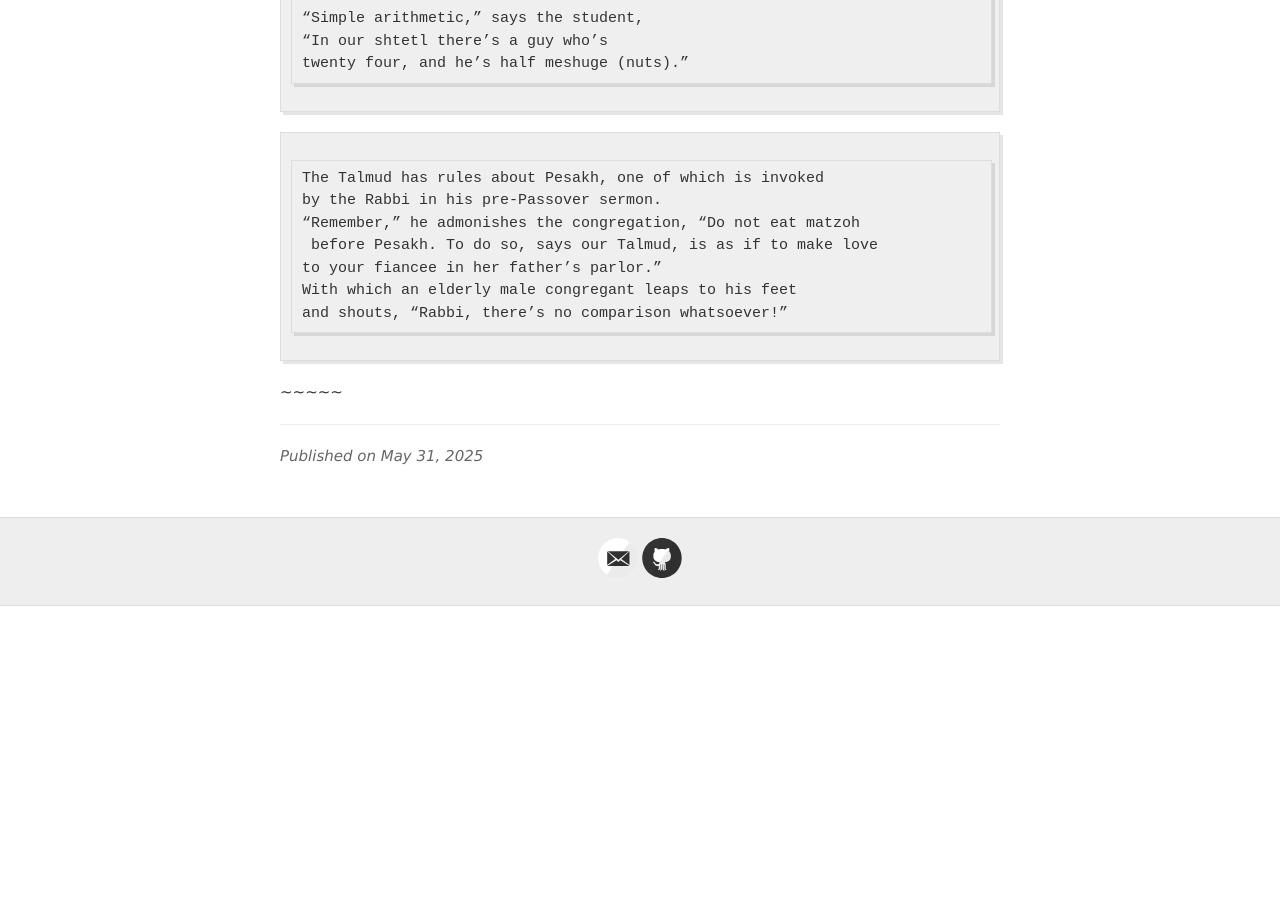
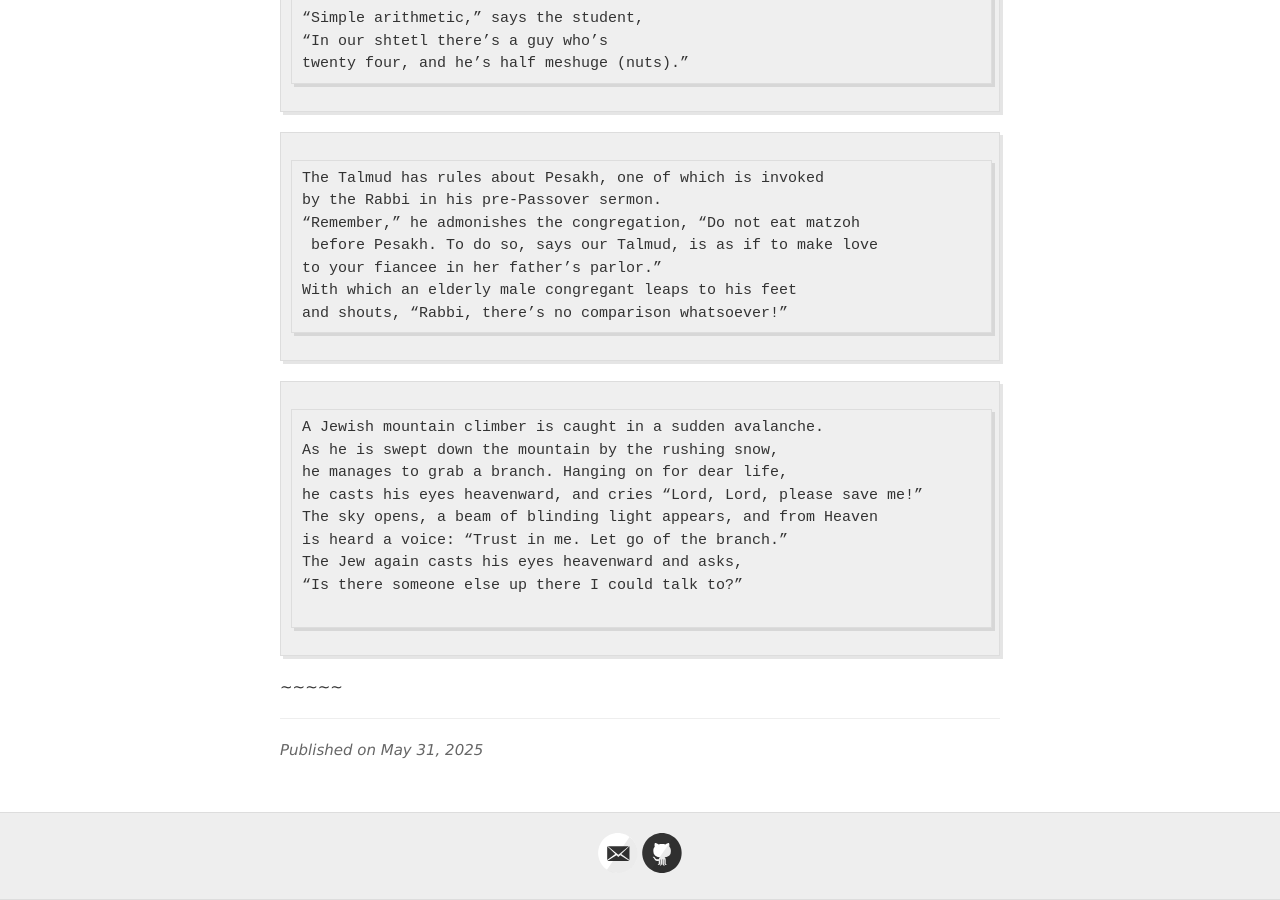
Before and after one commit to jvmallow/jvmallow.github.io, a Jekyll site: the page built from _posts/2025-05-31-Jewish_Humor.md, in a window 1280 px wide and 900 px high, scrolled down 7488 px. Built offline with Jekyll 4.4.1, drawn with Linux system fonts in a browser that asks for light colours; a script that is not in the unit is left out; before the commit the page ends 8094 px from its top, so only the background shows below that.

Commit message:
Update 2025-05-31-Jewish_Humor.md

```diff
--- a/_posts/2025-05-31-Jewish_Humor.md
+++ b/_posts/2025-05-31-Jewish_Humor.md
@@ -301,3 +301,15 @@ With which an elderly male congregant leaps to his feet
 and shouts, “Rabbi, there’s no comparison whatsoever!”
 ~~~~~
 ~~~~~
+A Jewish mountain climber is caught in a sudden avalanche.
+As he is swept down the mountain by the rushing snow,
+he manages to grab a branch. Hanging on for dear life,
+he casts his eyes heavenward, and cries “Lord, Lord, please save me!”
+The sky opens, a beam of blinding light appears, and from Heaven
+is heard a voice: “Trust in me. Let go of the branch.”
+The Jew again casts his eyes heavenward and asks,
+“Is there someone else up there I could talk to?”
+
+~~~~~
+
+~~~~~
```
